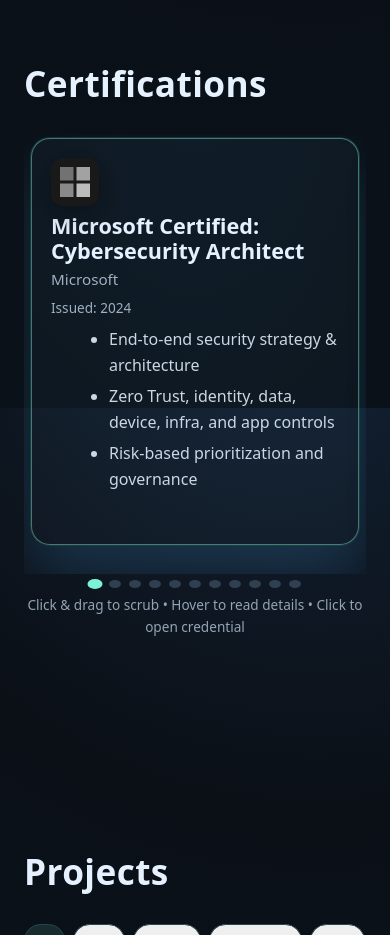
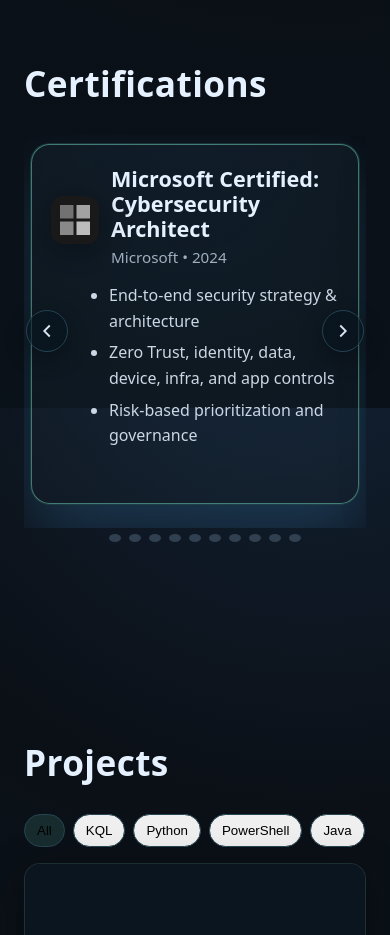
Before and after one commit to mohamad-x/mohamad-x.github.io, a React (Vite) app: page / in a window 390 px wide. Shown: the part 5500-6435 px from the top of the page. Built offline with nearby package versions, Linux system fonts and the light colour scheme.

Commit message:
Update certs UI + skills

```diff
--- a/src/components/Certifications.jsx
+++ b/src/components/Certifications.jsx
@@ -1,132 +1,130 @@
-import React, { useEffect, useRef, useState } from 'react'
+import React, { useEffect, useMemo, useRef, useState, useCallback } from 'react'
 import { certifications } from '../constants/index.js'
 
 export default function Certifications(){
-  const trackRef = useRef(null)
-  const [active, setActive] = useState(0)
-  const [dragging, setDragging] = useState(false)
-  const dragRef = useRef({ startX: 0, startScroll: 0, moved: 0 })
+  const items = useMemo(() => certifications ?? [], [])
+  const [i, setI] = useState(0)
+  const wrapRef = useRef(null)
+  const railRef = useRef(null)
 
-  // update active dot based on scroll position
-  useEffect(()=>{
-    const el = trackRef.current
-    if(!el) return
-    const onScroll = () => {
-      const w = el.clientWidth
-      const i = Math.round(el.scrollLeft / w)
-      setActive(Math.max(0, Math.min(certifications.length - 1, i)))
+  const clampIndex = useCallback((n) => {
+    const L = items.length
+    if (L === 0) return 0
+    return ((n % L) + L) % L
+  }, [items.length])
+
+  const snapTo = useCallback((idx, smooth = true) => {
+    const rail = railRef.current
+    if (!rail || !rail.children?.length) return
+    const node = rail.children[clampIndex(idx)]
+    if (!node) return
+    const left = node.offsetLeft - 6 // account for padding gap in rail
+    rail.scrollTo({ left, behavior: smooth ? 'smooth' : 'auto' })
+  }, [clampIndex])
+
+  const go = useCallback((delta) => {
+    setI(prev => {
+      const next = clampIndex(prev + delta)
+      // snap after state updates in effect
+      return next
+    })
+  }, [clampIndex])
+
+  // Snap whenever index changes
+  useEffect(() => { snapTo(i) }, [i, snapTo])
+
+  // Re-snap on resize
+  useEffect(() => {
+    const onR = () => snapTo(i, false)
+    window.addEventListener('resize', onR)
+    return () => window.removeEventListener('resize', onR)
+  }, [i, snapTo])
+
+  // Keep "center" class updated
+  useEffect(() => {
+    const rail = railRef.current
+    if (!rail) return
+    for (let k = 0; k < rail.children.length; k++) {
+      rail.children[k].classList.toggle('is-center', k === i)
     }
-    el.addEventListener('scroll', onScroll, { passive: true })
-    return ()=> el.removeEventListener('scroll', onScroll)
-  },[])
+  }, [i])
 
-  // LEFT-click drag instead of right-click
-  const onPointerDown = (e)=>{
-    if(e.button !== 0) return               // left button only
-    const el = trackRef.current
-    if(!el) return
-    setDragging(true)
-    dragRef.current.startX = e.clientX
-    dragRef.current.startScroll = el.scrollLeft
-    dragRef.current.moved = 0
-    el.setPointerCapture?.(e.pointerId)
-  }
-  const onPointerMove = (e)=>{
-    if(!dragging) return
-    const el = trackRef.current
-    const dx = (e.clientX - dragRef.current.startX)
-    dragRef.current.moved = Math.max(dragRef.current.moved, Math.abs(dx))
-    el.scrollLeft = dragRef.current.startScroll - dx * 1.2
-  }
-  const endDrag = (e)=>{
-    if(!dragging) return
-    setDragging(false)
-    const el = trackRef.current
-    el.releasePointerCapture?.(e.pointerId)
-    // snap to nearest slide
-    const w = el.clientWidth
-    el.scrollTo({ left: Math.round(el.scrollLeft / w) * w, behavior: 'smooth' })
-  }
-
-  const goTo = (i)=>{
-    const el = trackRef.current
-    el?.scrollTo({ left: i * el.clientWidth, behavior: 'smooth' })
-  }
-
-  // prevent accidental click-through while dragging
-  const suppressClickIfDragged = (e)=>{
-    if(dragRef.current.moved > 6){ e.preventDefault(); e.stopPropagation(); }
-  }
+  if (!items.length) return null
 
   return (
     <section className="section" id="certs" aria-label="Certifications">
       <h2>Certifications</h2>
 
-      <div
-        className={`certs-carousel clean ${dragging ? 'dragging' : ''}`}
-        ref={trackRef}
-        onPointerDown={onPointerDown}
-        onPointerMove={onPointerMove}
-        onPointerUp={endDrag}
-        onPointerLeave={endDrag}
-        onClick={suppressClickIfDragged}
-      >
-        {certifications.map((c, i)=>{
-          const isCenter = i === active
-          const scale = isCenter ? 1 : 0.96
-          const lift = isCenter ? -6 : 0
-          return (
-            <article
-              key={i}
-              className={`cert-card ${isCenter ? 'is-center' : ''}`}
-              style={{ transform: `translateY(${lift}px) scale(${scale})` }}
-              role="group"
-              aria-label={`${c.name} — ${c.issuer}`}
-            >
-              <div className="cert-card__top">
-                {c.logo && <img className="cert-card__logo" src={c.logo} alt="" width="48" height="48" />}
+      <div ref={wrapRef} className="certs-wrap">
+        {/* Left Arrow */}
+        <button
+          className="certs-arrow certs-arrow--left"
+          type="button"
+          aria-label="Previous certification"
+          onClick={() => go(-1)}
+        >
+          <svg width="22" height="22" viewBox="0 0 24 24" fill="none" stroke="currentColor" strokeWidth="2">
+            <path d="M15 18l-6-6 6-6" />
+          </svg>
+        </button>
+
+        {/* Rail */}
+        <div
+          ref={railRef}
+          className="certs-carousel clean no-drag"
+          role="region"
+          aria-roledescription="carousel"
+          aria-label="Certification cards"
+        >
+          {items.map((c, idx) => (
+            <article key={idx} className={`cert-card ${idx===i?'is-center':''}`} role="group" aria-label={c.name}>
+              <div className="cert-card__top" style={{gap:12}}>
+                <img className="cert-card__logo" src={c.logo} alt="" width="48" height="48" />
+                <div>
+                  <div className="cert-card__title">{c.name}</div>
+                  <div className="cert-card__issuer">{c.issuer}{c.issued ? ` • ${c.issued}` : ''}</div>
+                  {c.url && (
+                    <a className="cert-card__cta" href={c.url} target="_blank" rel="noreferrer">
+                      View credential
+                    </a>
+                  )}
+                </div>
               </div>
-
-              <h3 className="cert-card__title">{c.name}</h3>
-              <div className="cert-card__issuer">{c.issuer}</div>
-
-              {(c.issued || c.expires) && (
-                <div className="cert-card__dates">
-                  {c.issued && <>Issued: {c.issued}</>}
-                  {c.issued && c.expires && ' • '}
-                  {c.expires && <>Expires: {c.expires}</>}
-                </div>
-              )}
-
               {Array.isArray(c.details) && c.details.length > 0 && (
                 <ul className="cert-card__bullets">
-                  {c.details.slice(0,6).map((b, idx)=> <li key={idx}>{b}</li>)}
+                  {c.details.map((d, j) => <li key={j}>{d}</li>)}
                 </ul>
               )}
+            </article>
+          ))}
+        </div>
 
-              {c.url && (
-                <a className="btn cert-card__cta" href={c.url} target="_blank" rel="noreferrer">
-                  View Credential
-                </a>
-              )}
-            </article>
-          )
-        })}
+        {/* Right Arrow */}
+        <button
+          className="certs-arrow certs-arrow--right"
+          type="button"
+          aria-label="Next certification"
+          onClick={() => go(+1)}
+        >
+          <svg width="22" height="22" viewBox="0 0 24 24" fill="none" stroke="currentColor" strokeWidth="2">
+            <path d="M9 6l6 6-6 6" />
+          </svg>
+        </button>
       </div>
 
-      <div className="certs-dots" role="tablist" aria-label="Certification slides">
-        {certifications.map((_, i)=>(
+      {/* Dots */}
+      <div className="certs-dots" role="tablist" aria-label="Certification pagination">
+        {items.map((_, idx) => (
           <button
-            key={i}
-            className={`dot ${i === active ? 'is-active' : ''}`}
-            onClick={()=>goTo(i)}
-            aria-label={`Go to slide ${i+1}`}
-            aria-selected={i===active}
+            key={idx}
+            role="tab"
+            aria-selected={i===idx}
+            className={`dot ${i===idx?'is-active':''}`}
+            onClick={() => setI(idx)}
+            aria-label={`Go to slide ${idx+1}`}
           />
         ))}
       </div>
-
-      <p className="certs-hint">Click & drag to scrub • Hover to read details • Click to open credential</p>
     </section>
   )
 }
--- a/src/index.css
+++ b/src/index.css
@@ -1156,3 +1156,81 @@
   border-radius:8px;
   transition: width .6s cubic-bezier(.22,1,.36,1);
 }
+
+
+/* ==== Certifications – arrows & no-drag ==== */
+.certs-wrap{
+  position: relative;
+}
+
+.certs-carousel.clean.no-drag{
+  cursor: default;             /* was grab */
+  user-select: none;
+  scroll-snap-type: x mandatory;
+  overflow-x: auto;
+  -ms-overflow-style: none;
+  scrollbar-width: none;
+  padding: 8px 6px 22px;
+  display: grid;
+  grid-auto-flow: column;
+  grid-auto-columns: 100%;
+  gap: 22px;
+}
+.certs-carousel.clean.no-drag::-webkit-scrollbar{ display:none }
+@media (min-width: 920px){ .certs-carousel.clean.no-drag{ grid-auto-columns: 70%; } }
+@media (min-width: 1280px){ .certs-carousel.clean.no-drag{ grid-auto-columns: 58%; } }
+
+/* Arrow buttons */
+.certs-arrow{
+  position: absolute;
+  top: 50%;
+  transform: translateY(-50%);
+  z-index: 5;
+  width: 42px; height: 42px;
+  border-radius: 999px;
+  border: 1px solid var(--ring);
+  background: rgba(9,20,31,.65);
+  color: #e6f1ff;
+  display: grid; place-items: center;
+  box-shadow: 0 8px 24px rgba(0,0,0,.35);
+  transition: transform .15s ease, box-shadow .2s ease, background .2s ease, opacity .2s ease;
+  opacity: .95;
+}
+.certs-arrow:hover{
+  transform: translateY(-50%) scale(1.05);
+  box-shadow: 0 10px 28px rgba(83,182,255,.24);
+  background: rgba(9,20,31,.8);
+}
+.certs-arrow--left{ left: -4px; }
+.certs-arrow--right{ right: -4px; }
+@media (max-width: 768px){
+  .certs-arrow--left{ left: 2px; }
+  .certs-arrow--right{ right: 2px; }
+}
+
+/* Card visuals remain the same */
+.cert-card{
+  scroll-snap-align: center;
+  border-radius: 20px;
+  border: 1px solid rgba(125,243,214,.12);
+  background: radial-gradient(120% 120% at 50% 0%, rgba(255,255,255,.03), rgba(255,255,255,.01));
+  box-shadow: 0 12px 40px rgba(0,0,0,.35), inset 0 0 0 1px rgba(38,70,84,.35);
+  padding: 20px 20px 16px;
+  transition: transform .25s ease, box-shadow .25s ease, background .25s ease;
+  min-height: 260px;
+}
+.cert-card.is-center{
+  box-shadow: 0 30px 60px rgba(83,182,255,.18), inset 0 0 0 1px rgba(125,243,214,.45);
+  background: radial-gradient(120% 140% at 50% -10%, rgba(83,182,255,.08), rgba(255,255,255,.015));
+}
+
+/* Dots stay */
+.certs-dots{ display:flex; gap:8px; justify-content:center; margin-top:6px }
+.dot{
+  width:8px; height:8px; border-radius:50%; background:#314050; border:0; cursor:pointer;
+  transition: transform .15s ease, background .2s ease;
+}
+.dot.is-active{ background:var(--accent); transform: scale(1.25) }
+
+/* Remove the old hint entirely (not rendered anymore). In case it exists in DOM, hide it. */
+.certs-hint{ display:none !important; }
```
Also changed, not shown: package.json (+5 -2 lines).
